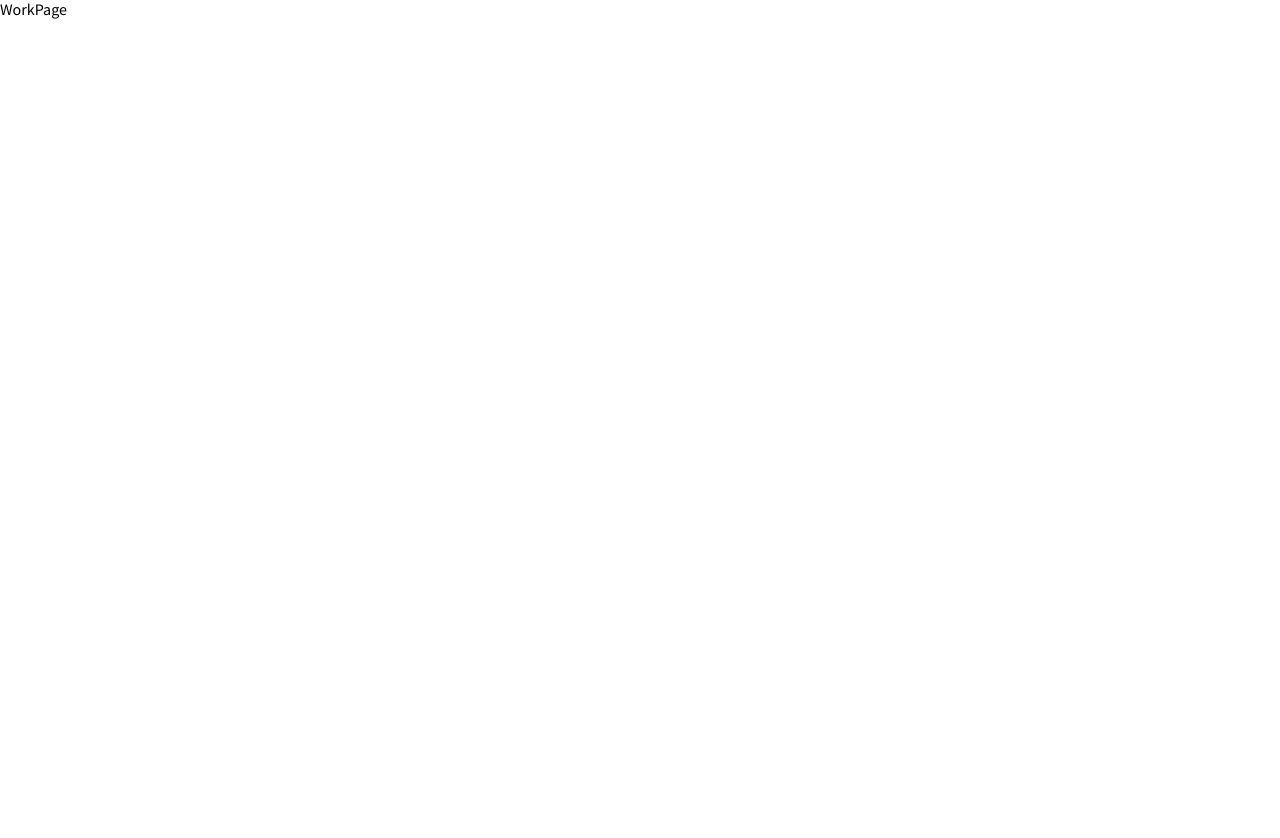
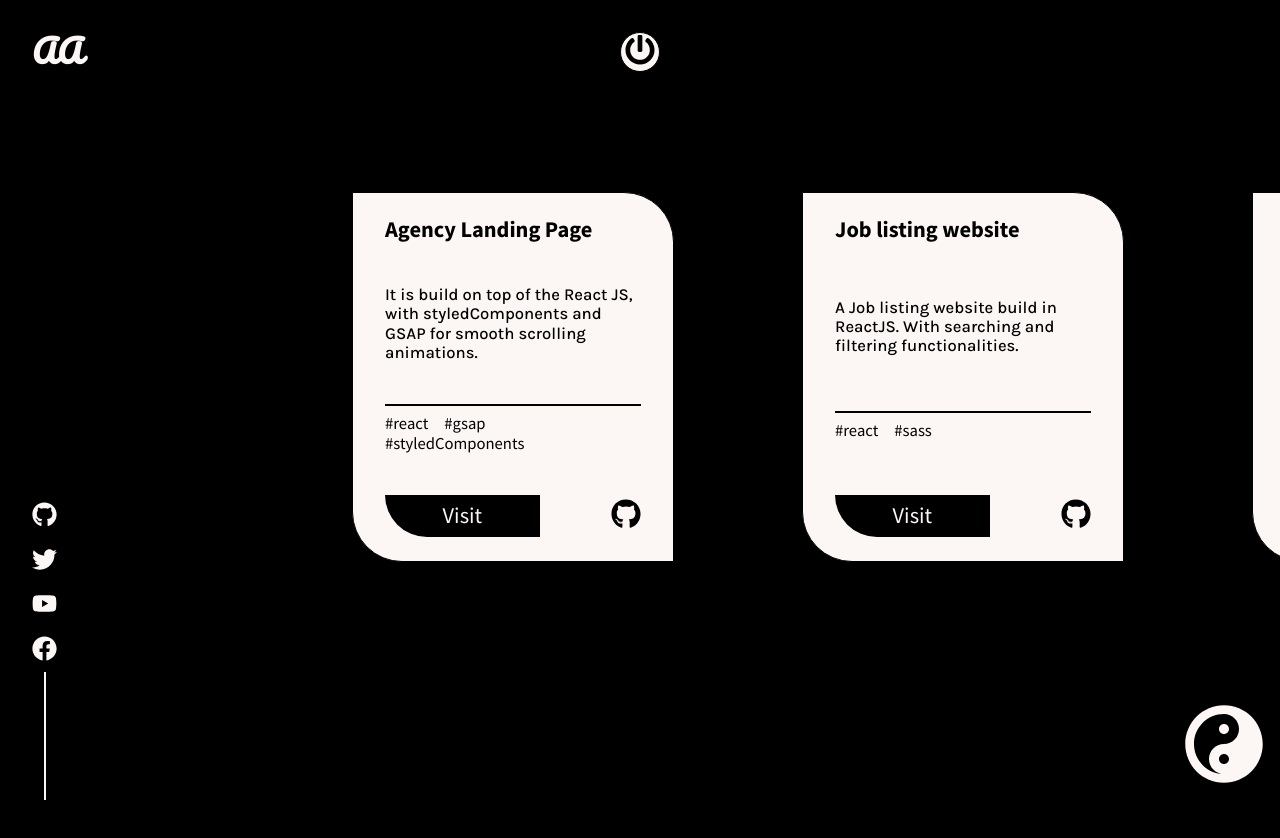
Before and after one commit to ayushCode27/Creative-Portfolio, a React (Create React App) app: page /work in a window 1280 px wide. Shown: the top 838 px of the page. Before the commit the page ends 800 px from the top, so only its background shows below. Built offline with nearby package versions, Linux system fonts and the light colour scheme.

Commit message:
add work-page components, styles

```diff
--- a/src/components/WorkPage.js
+++ b/src/components/WorkPage.js
@@ -1,9 +1,77 @@
-import React from 'react'
+import React, { useEffect, useRef } from 'react';
+import styled, { ThemeProvider } from 'styled-components';
+import { darkTheme } from './Themes';
+import LogoComponent from '../subComponets/LogoComponent';
+import SocialIcons from '../subComponets/SocialIcons';
+import PowerButton from '../subComponets/PowerButton';
+import { Work } from '../data/WorkData';
+import Card from '../subComponets/Card';
+import { YinYang } from './allSvg';
+
+const Wrapper = styled.div`
+  background-color: ${props => props.theme.body};
+  height: 400vh;
+  position: relative;
+`;
+
+const Box = styled.ul`
+  position: fixed;
+  top: 12rem;
+  left: calc(10rem + 15vw);
+  height: 40vh;
+  display: flex;
+
+  color: white;
+`;
+
+const Rotate = styled.span`
+  display: block;
+  position: fixed;
+  right: 1rem;
+  bottom: 1rem;
+  width: 80px;
+  height: 80px;
+  z-index: 1;
+`;
 
 const WorkPage = () => {
+  const ref = useRef(null);
+  const yinyangRef = useRef(null);
+
+  useEffect(() => {
+    let element = ref.current;
+    const handleScroll = () => {
+      // horizontal card scroll on vertical scroll
+      element.style.transform = `translateX(${-window.scrollY}px)`;
+
+      yinyangRef.current.style.transform = `rotate(${-window.scrollY}deg)`
+    };
+
+    window.addEventListener('scroll', handleScroll);
+
+    return () => {
+      window.removeEventListener('scroll', handleScroll);
+    };
+  }, []);
+
   return (
-    <div>WorkPage</div>
-  )
-}
+    <ThemeProvider theme={darkTheme}>
+      <Wrapper>
+        <LogoComponent theme='dark' />
+        <SocialIcons theme='dark' />
+        <PowerButton />
+        <Box ref={ref}>
+          {Work.map(d => (
+            <Card key={d.id} data={d} />
+          ))}
+        </Box>
 
-export default WorkPage
+        <Rotate ref={yinyangRef}>
+          <YinYang width={80} height={80} fill={darkTheme.text} />
+        </Rotate>
+      </Wrapper>
+    </ThemeProvider>
+  );
+};
+
+export default WorkPage;
--- /dev/null
+++ b/src/subComponets/Card.js
@@ -0,0 +1,109 @@
+import React from 'react';
+import { NavLink } from 'react-router-dom';
+import styled from 'styled-components';
+import { Github } from '../components/allSvg';
+
+const Wrapper = styled.li`
+  width: 16rem;
+  height: 40vh;
+  background-color: ${props => props.theme.text};
+  color: ${props => props.theme.body};
+  padding: 1.5rem 2rem;
+  margin-right: 8rem;
+  border-radius: 0 50px 0 50px;
+  display: flex;
+  flex-direction: column;
+  justify-content: space-between;
+  border: 1px solid ${props => props.theme.body};
+  transition: all 0.2s ease;
+
+  &:hover {
+    background-color: ${props => props.theme.body};
+    color: ${props => props.theme.text};
+    border: 1px solid ${props => props.theme.text};
+  }
+`;
+
+const Title = styled.h2`
+  font-size: calc(1em + 0.5vw);
+`;
+
+const Description = styled.p`
+  font-size: calc(0.8em + 0.3vw);
+  font-family: 'Karla', sans-serif;
+  font-weight: 500;
+`;
+
+const Tags = styled.div`
+  border-top: 2px solid ${props => props.theme.body};
+  padding-top: 0.5rem;
+  display: flex;
+  flex-wrap: wrap;
+
+  ${Wrapper}:hover & {
+    border-top: 2px solid ${props => props.theme.text};
+  }
+`;
+
+const Tag = styled.span`
+  margin-right: 1rem;
+  font-size: calc(0.8em + 0.3vw);
+`;
+
+const Footer = styled.footer`
+  display: flex;
+  justify-content: space-between;
+  align-items: center ;
+`;
+
+const Link = styled(NavLink)`
+  background-color: ${props => props.theme.body};
+  color: ${props => props.theme.text};
+  text-decoration: none;
+  padding: 0.5rem calc(2rem + 2vw);
+  border-radius: 0 0 0 50px;
+  font-size: calc(1em + 0.5vw);
+
+  ${Wrapper}:hover & {
+    background-color: ${props => props.theme.text};
+    color: ${props => props.theme.body};
+  }
+`;
+
+const Git = styled(NavLink)`
+  color: inherit;
+  text-decoration: none;
+
+  ${Wrapper}:hover & {
+    & > * {
+      fill: ${props => props.theme.text};
+    }
+  }
+`;
+
+const Card = props => {
+  const { id, name, description, tags, demo, github } = props.data;
+
+  return (
+    <Wrapper key={id}>
+      <Title>{name}</Title>
+      <Description>{description}</Description>
+      <Tags>
+        {' '}
+        {tags.map((t, id) => {
+          return <Tag key={id}>#{t}</Tag>;
+        })}
+      </Tags>
+      <Footer>
+        <Link to={demo} target='_blank'>
+          Visit
+        </Link>
+        <Git to={github} target='_blank'>
+          <Github width={30} height={30} />
+        </Git>
+      </Footer>
+    </Wrapper>
+  );
+};
+
+export default Card;
```
